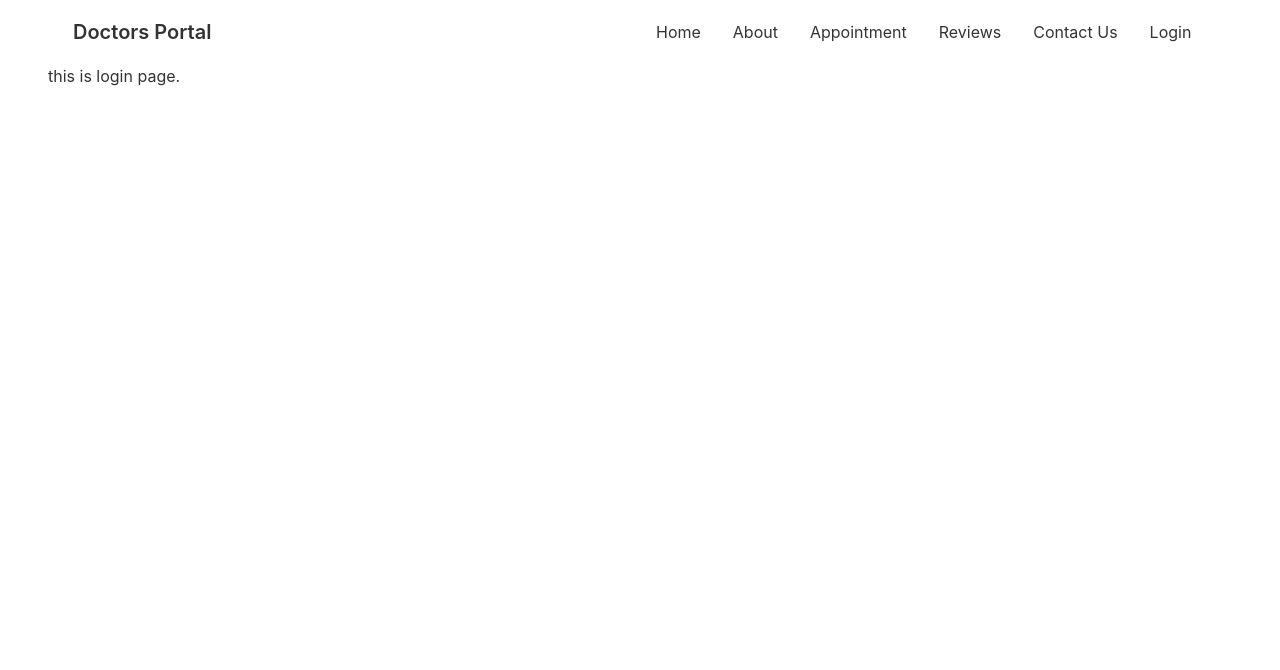
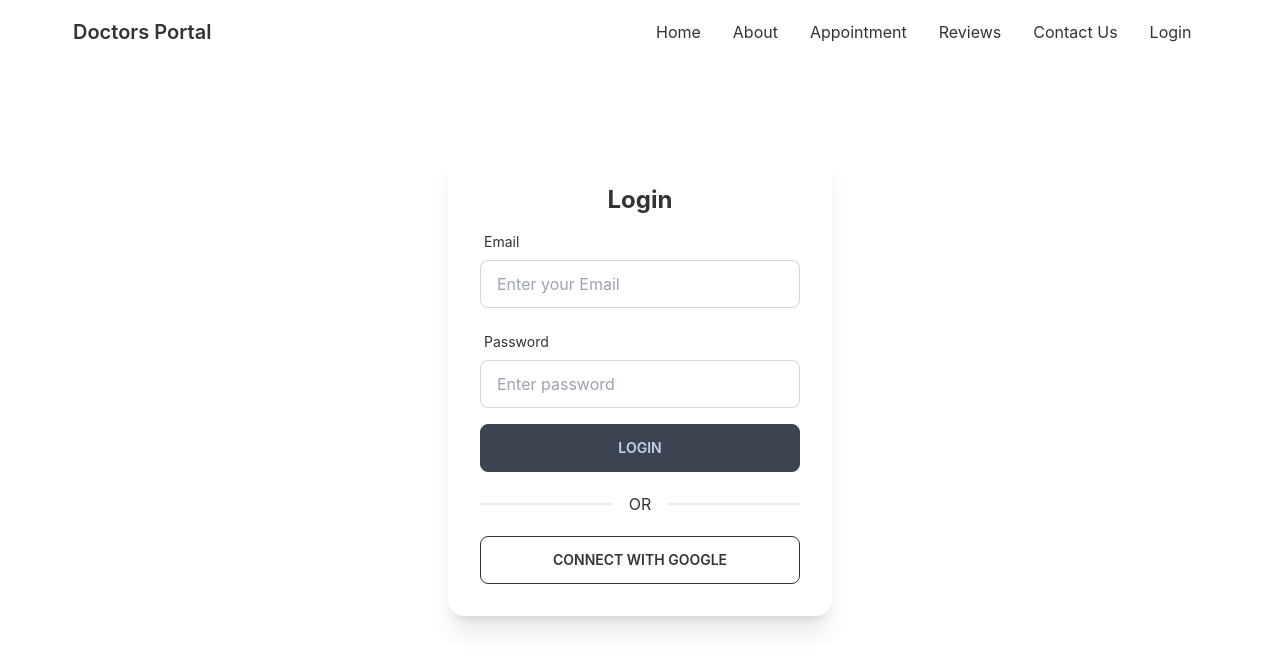
Before and after one commit to eliyasmah/new-doctor-portal-client, a React (Create React App) app: page /login in a window 1280 px wide. Shown: the top 670 px of the page. Built offline with nearby package versions, Linux system fonts and the light colour scheme; no server answers.

Commit message:
login with email and google

```diff
--- a/package.json
+++ b/package.json
@@ -13,6 +13,7 @@
     "react-day-picker": "^8.1.1",
     "react-dom": "^18.2.0",
     "react-firebase-hooks": "^5.0.3",
+    "react-hook-form": "^7.34.2",
     "react-router-dom": "^6.3.0",
     "react-scripts": "5.0.1",
     "web-vitals": "^2.1.4"
--- a/src/Pages/Appointment/AppointmentBanner.js
+++ b/src/Pages/Appointment/AppointmentBanner.js
@@ -11,12 +11,12 @@ const AppointmentBanner = ({ date, setDate }) => {
         background: `url(${bg})`,
         backgroundSize: "cover",
       }}
-      class="hero min-h-screen"
+      className="hero min-h-screen"
     >
-      <div class="hero-content flex-col lg:flex-row-reverse">
+      <div className="hero-content flex-col lg:flex-row-reverse">
         <img
           src={chair}
-          class="max-w-sm rounded-lg shadow-2xl"
+          className="max-w-sm rounded-lg shadow-2xl"
           alt="doctor chair"
         />
         <div className="lg:px-12">
--- a/src/Pages/Appointment/BookingModal.js
+++ b/src/Pages/Appointment/BookingModal.js
@@ -12,16 +12,18 @@ const BookingModal = ({ date, treatment, setTreatment }) => {
   };
   return (
     <div>
-      <input type="checkbox" id="booking-modal" class="modal-toggle" />
-      <div class="modal modal-bottom sm:modal-middle">
-        <div class="modal-box">
+      <input type="checkbox" id="booking-modal" className="modal-toggle" />
+      <div className="modal modal-bottom sm:modal-middle">
+        <div className="modal-box">
           <label
             for="booking-modal"
-            class="btn btn-sm btn-circle absolute right-2 top-2"
+            className="btn btn-sm btn-circle absolute right-2 top-2"
           >
             ✕
           </label>
-          <h3 class="font-bold text-lg text-secondary">Booking for: {name}!</h3>
+          <h3 className="font-bold text-lg text-secondary">
+            Booking for: {name}!
+          </h3>
           <form
             onSubmit={handleBooking}
             className="grid grid-cols-1 gap-3 justify-items-center mt-3"
@@ -29,10 +31,13 @@ const BookingModal = ({ date, treatment, setTreatment }) => {
             <input
               type="text"
               value={format(date, "PP")}
-              class="input input-bordered w-full max-w-xs"
+              className="input input-bordered w-full max-w-xs"
               disabled
             />
-            <select name="slot" class="select select-bordered w-full max-w-xs">
+            <select
+              name="slot"
+              className="select select-bordered w-full max-w-xs"
+            >
               {slots.map((slot) => (
                 <option value={slot}>{slot}</option>
               ))}
@@ -40,24 +45,24 @@ const BookingModal = ({ date, treatment, setTreatment }) => {
             <input
               type="text"
               placeholder="Full Name"
-              class="input input-bordered w-full max-w-xs"
+              className="input input-bordered w-full max-w-xs"
             />
             <input
               type="text"
               placeholder="Phone Number"
-              class="input input-bordered w-full max-w-xs"
+              className="input input-bordered w-full max-w-xs"
             />
             <input
               type="email"
               placeholder="Email"
-              class="input input-bordered w-full max-w-xs"
+              className="input input-bordered w-full max-w-xs"
             />
             <input
               type="submit"
-              class=" btn input input-bordered w-full max-w-xs"
+              className=" btn input input-bordered w-full max-w-xs"
             />
           </form>
-          <div class="modal-action"></div>
+          <div className="modal-action"></div>
         </div>
       </div>
     </div>
--- a/src/Pages/Appointment/Service.js
+++ b/src/Pages/Appointment/Service.js
@@ -3,9 +3,11 @@ import React from "react";
 const Service = ({ service, setTreatment }) => {
   const { name, slots } = service;
   return (
-    <div class="card lg:max-w-lg shadow-xl">
-      <div class="card-body mx-auto">
-        <h2 class="card-title text-secondary text-xl font-medium">{name}</h2>
+    <div className="card lg:max-w-lg shadow-xl">
+      <div className="card-body mx-auto">
+        <h2 className="card-title text-secondary text-xl font-medium">
+          {name}
+        </h2>
         <p>
           {slots.length > 0 ? (
             <span>{slots[0]}</span>
@@ -17,12 +19,12 @@ const Service = ({ service, setTreatment }) => {
           {slots.length}{" "}
           {slots.length > 1 ? "spaces available" : "space available"}
         </p>
-        <div class="card-actions justify-center pt-6">
+        <div className="card-actions justify-center pt-6">
           <label
             for="booking-modal"
             onClick={() => setTreatment(service)}
             disabled={slots.length === 0}
-            class="btn btn-primary uppercase text-white bg-gradient-to-r from-secondary to-primary"
+            className="btn btn-primary uppercase text-white bg-gradient-to-r from-secondary to-primary"
           >
             Book Appointment
           </label>
--- a/src/Pages/Login/Login.js
+++ b/src/Pages/Login/Login.js
@@ -1,7 +1,133 @@
 import React from "react";
+import {
+  useSignInWithEmailAndPassword,
+  useSignInWithGoogle,
+} from "react-firebase-hooks/auth";
+import auth from "../../firebase.init";
+import { useForm } from "react-hook-form";
+import Loading from "../Shared/Loading";
 
 const Login = () => {
-  return <div>this is login page.</div>;
+  const [signInWithGoogle, gUser, gLoading, gError] = useSignInWithGoogle(auth);
+  const {
+    register,
+    formState: { errors },
+    handleSubmit,
+  } = useForm();
+
+  const [signInWithEmailAndPassword, user, loading, error] =
+    useSignInWithEmailAndPassword(auth);
+
+  let signInError;
+  if (error || gError) {
+    signInError = (
+      <p className="text-red-500 text-sm pb-2">
+        {error?.message || gError?.message}
+      </p>
+    );
+  }
+  if (loading || gLoading) {
+    return <Loading></Loading>;
+  }
+
+  if (user || gUser) {
+    console.log(user || gUser);
+  }
+
+  const onSubmit = (data) => {
+    console.log(data);
+    signInWithEmailAndPassword(data.email, data.password);
+  };
+  return (
+    <div className="flex justify-center items-center h-[80vh]">
+      <div className="card w-96 bg-base-100 shadow-xl mx-auto">
+        <div className="card-body">
+          <h2 className=" text-center text-2xl font-bold">Login</h2>
+          <form onSubmit={handleSubmit(onSubmit)}>
+            <div class="form-control w-full max-w-xs">
+              <label class="label">
+                <span class="label-text">Email</span>
+              </label>
+              <input
+                type="email"
+                placeholder="Enter your Email"
+                class="input input-bordered w-full max-w-xs"
+                {...register("email", {
+                  required: {
+                    value: true,
+                    message: "Email is required",
+                  },
+                  pattern: {
+                    value:
+                      /^([A-Za-z0-9_\-\.])+\@([A-Za-z0-9_\-\.])+\.([A-Za-z]{2,4})$/,
+                    message: "Provide a valid email",
+                  },
+                })}
+              />
+              <label class="label">
+                {errors.email?.type === "required" && (
+                  <span class="label-text-alt text-red-500">
+                    {errors.email.message}
+                  </span>
+                )}
+                {errors.email?.type === "pattern" && (
+                  <span class="label-text-alt text-red-500">
+                    {errors.email.message}
+                  </span>
+                )}
+              </label>
+            </div>
+            <div class="form-control w-full max-w-xs">
+              <label class="label">
+                <span class="label-text">Password</span>
+              </label>
+              <input
+                type="password"
+                placeholder="Enter password"
+                class="input input-bordered w-full max-w-xs"
+                {...register("password", {
+                  required: {
+                    value: true,
+                    message: "Password is required",
+                  },
+                  minLength: {
+                    value: 6,
+                    message: "Must be 6 characters or longer",
+                  },
+                })}
+              />
+              <label class="label">
+                {errors.password?.type === "required" && (
+                  <span class="label-text-alt text-red-500">
+                    {errors.password.message}
+                  </span>
+                )}
+                {errors.password?.type === "minLength" && (
+                  <span class="label-text-alt text-red-500">
+                    {errors.password.message}
+                  </span>
+                )}
+              </label>
+            </div>
+
+            {signInError}
+            <input
+              className="btn w-full max-w-xs"
+              type="submit"
+              value="login"
+            />
+          </form>
+          <div className="divider">OR</div>
+          <button
+            onClick={() => signInWithGoogle()}
+            className="btn btn-outline"
+          >
+            Connect with google
+          </button>
+        </div>
+      </div>
+    </div>
+  );
 };
 
 export default Login;
--- /dev/null
+++ b/src/Pages/Shared/Loading.js
@@ -0,0 +1,13 @@
+import React from "react";
+
+const Loading = () => {
+  return (
+    <div class="flex justify-center items-center h-[80vh]">
+      <div class="relative w-24 h-24 animate-spin rounded-full bg-gradient-to-r from-purple-400 via-blue-500 to-red-400 ">
+        <div class="absolute top-1/2 left-1/2 transform -translate-x-1/2 -translate-y-1/2 w-20 h-20 bg-gray-200 rounded-full border-2 border-white"></div>
+      </div>
+    </div>
+  );
+};
+
+export default Loading;
```
Also changed, not shown: 1 other file (tests, documents, lock files or other folders).
